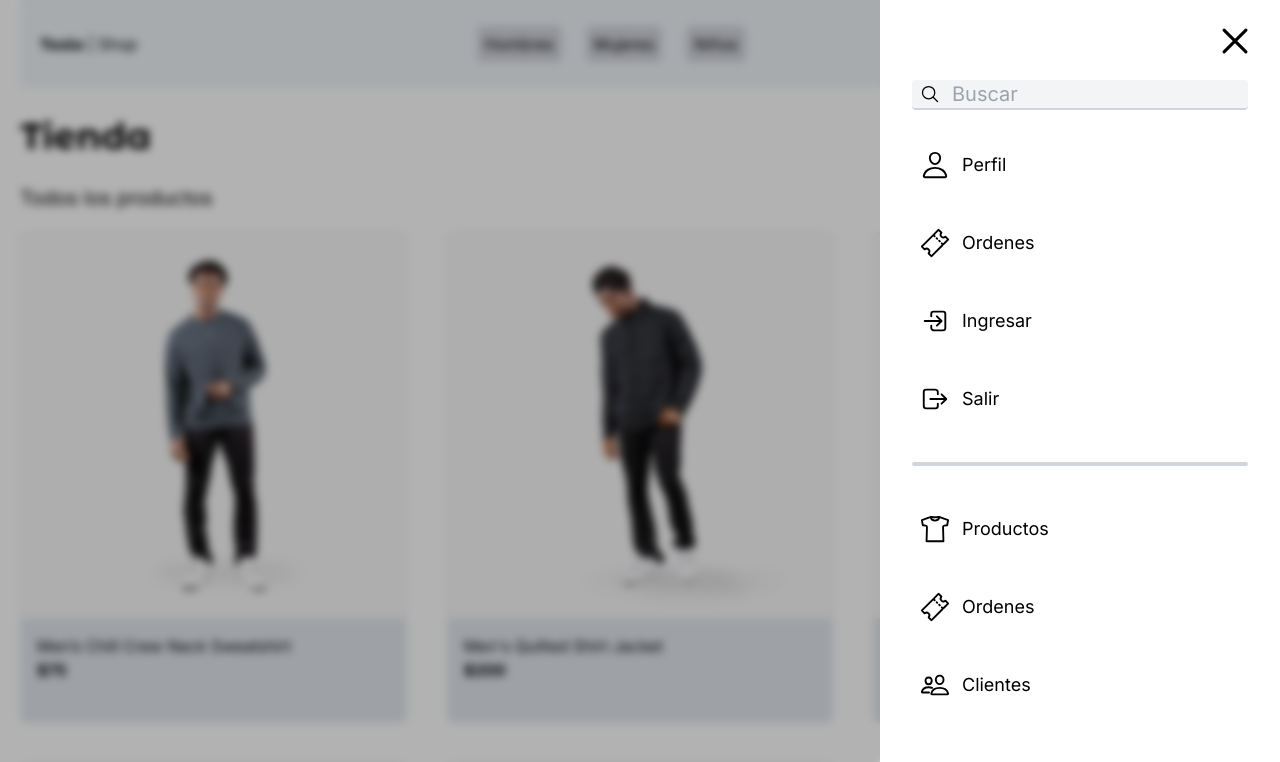
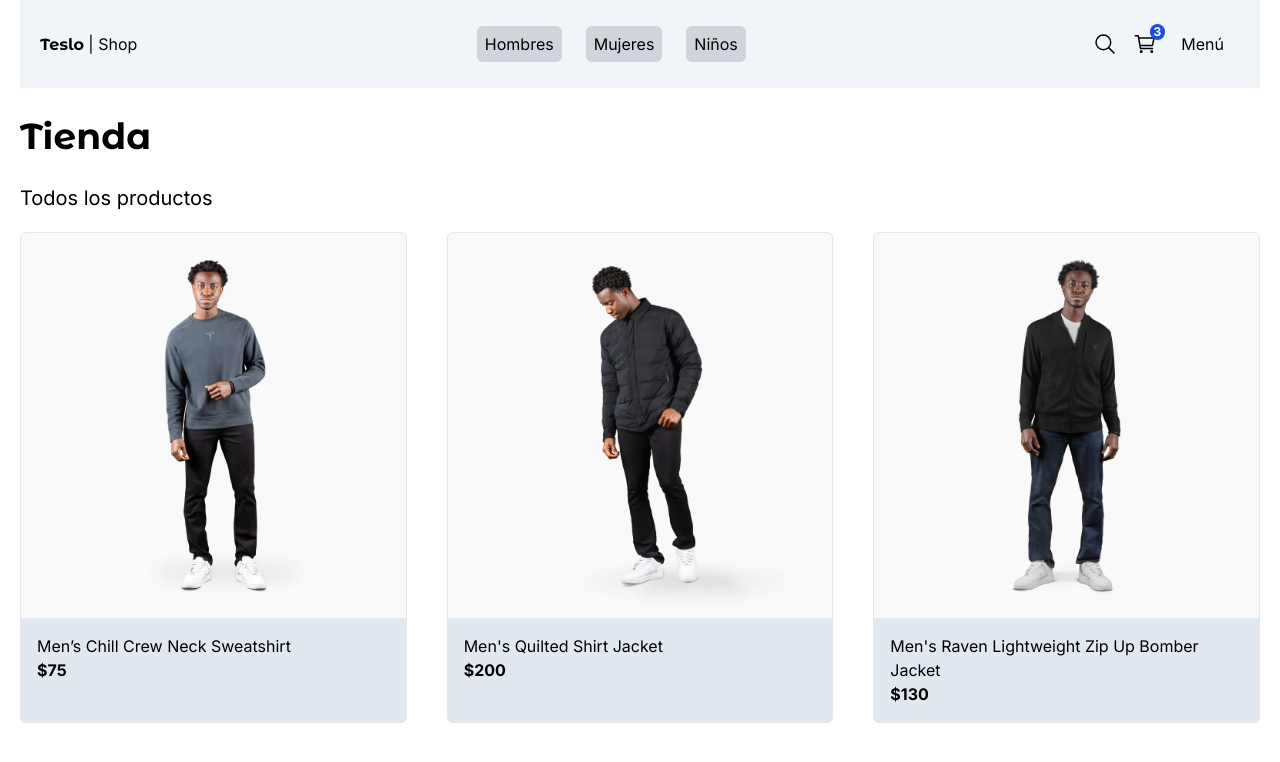
Before and after one commit to AlvaroSegovia-1/teslo-tienda, a Next.js app: page / in a window 1280 px wide. Shown: the top 762 px of the page. Built offline with nearby package versions, Linux system fonts and the light colour scheme.

Commit message:
añadir zustand

```diff
--- a/package.json
+++ b/package.json
@@ -9,10 +9,12 @@
     "lint": "next lint"
   },
   "dependencies": {
+    "clsx": "^2.1.0",
     "next": "14.1.0",
     "react": "^18",
     "react-dom": "^18",
-    "react-icons": "^5.0.1"
+    "react-icons": "^5.0.1",
+    "zustand": "^4.5.2"
   },
   "devDependencies": {
     "@types/node": "^20",
--- a/src/components/ui/sidebar/Sidebar.tsx
+++ b/src/components/ui/sidebar/Sidebar.tsx
@@ -12,24 +12,41 @@
   IoTicketOutline,
 } from "react-icons/io5";
 
+import { useUIStore } from "@/store";
+import clsx from "clsx";
+
 export const Sidebar = () => {
+  const isSideMenuOpen = useUIStore((state) => state.isSideMenuOpen);
+  const closeMenu = useUIStore((state) => state.closeSideMenu);
+
   return (
     <div>
       {/* Background black */}
-      <div className="fixed top-0 left-0 w-screen h-screen z-10 bg-black opacity-30" />
+      {isSideMenuOpen && (
+        <div className="fixed top-0 left-0 w-screen h-screen z-10 bg-black opacity-30" />
+      )}
 
       {/* Blur */}
-      <div className="fade-in fixed top-0 left-0 w-screen h-screen z-10 backdrop-filter backdrop-blur-sm" />
+      {isSideMenuOpen && (
+        <div
+          onClick={closeMenu}
+          className="fade-in fixed top-0 left-0 w-screen h-screen z-10 backdrop-filter backdrop-blur-sm"
+        />
+      )}
 
       {/* Sidemenu */}
       <nav
-        //todo: efecto de slide
-        className="fixed right-0 top-0 w-[400px] h-screen bg-white z-20 px-8 transform transition-all duration-300"
+        className={clsx(
+          "fixed right-0 top-0 w-[400px] h-screen bg-white z-20 px-8 transform transition-all duration-300",
+          {
+            "translate-x-full": !isSideMenuOpen,
+          }
+        )}
       >
         <IoCloseOutline
           size={50}
           className="absolute top-4 right-5 cursor-pointer  hover:text-red-400"
-          onClick={() => console.log("click")}
+          onClick={() => closeMenu()}
         />
 
         {/* Input */}
--- a/src/components/ui/topmenu/TopMenu.tsx
+++ b/src/components/ui/topmenu/TopMenu.tsx
@@ -1,8 +1,13 @@
+"use client";
+
 import { titleFont } from "@/config/fonts";
+import { useUIStore } from "@/store";
 import Link from "next/link";
 import { IoSearchOutline, IoCartOutline } from "react-icons/io5";
 
 export const TopMenu = () => {
+  const openMenu = useUIStore((state) => state.openSideMenu);
+
   return (
     <nav className="flex py-4 bg-slate-100 px-5 justify-between items-center w-full">
       <div>
@@ -48,8 +53,11 @@
           </div>
         </Link>
 
-        <button className="m-2 p-2 rounded-md transition-all hover:bg-gray-200 ">
-            Menú
+        <button
+          className="m-2 p-2 rounded-md transition-all hover:bg-gray-200 "
+          onClick={openMenu}
+        >
+          Menú
         </button>
       </div>
     </nav>
--- /dev/null
+++ b/src/store/index.ts
@@ -0,0 +1 @@
+export * from './ui/ui-store'
--- /dev/null
+++ b/src/store/ui/ui-store.ts
@@ -0,0 +1,15 @@
+import { create } from "zustand";
+
+interface State {
+  isSideMenuOpen: boolean;
+
+  openSideMenu: () => void;
+  closeSideMenu: () => void;
+}
+
+export const useUIStore = create <State>()((set) => ({
+  isSideMenuOpen: false,
+
+  openSideMenu: () => set({ isSideMenuOpen: true}),
+  closeSideMenu: () => set({ isSideMenuOpen: false})
+}));
```
Also changed, not shown: 1 other file (tests, documents, lock files or other folders).
